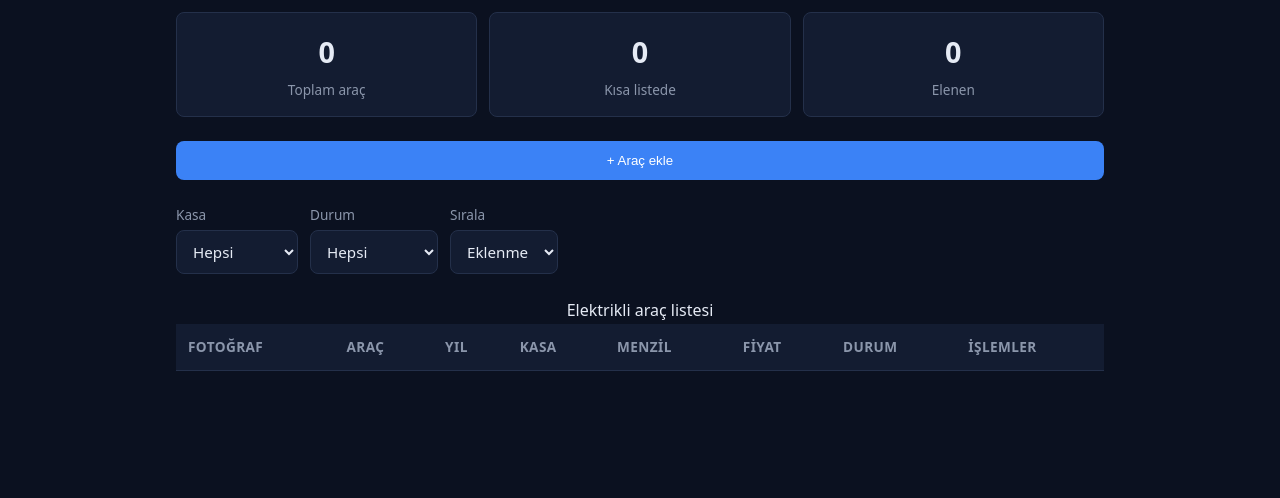
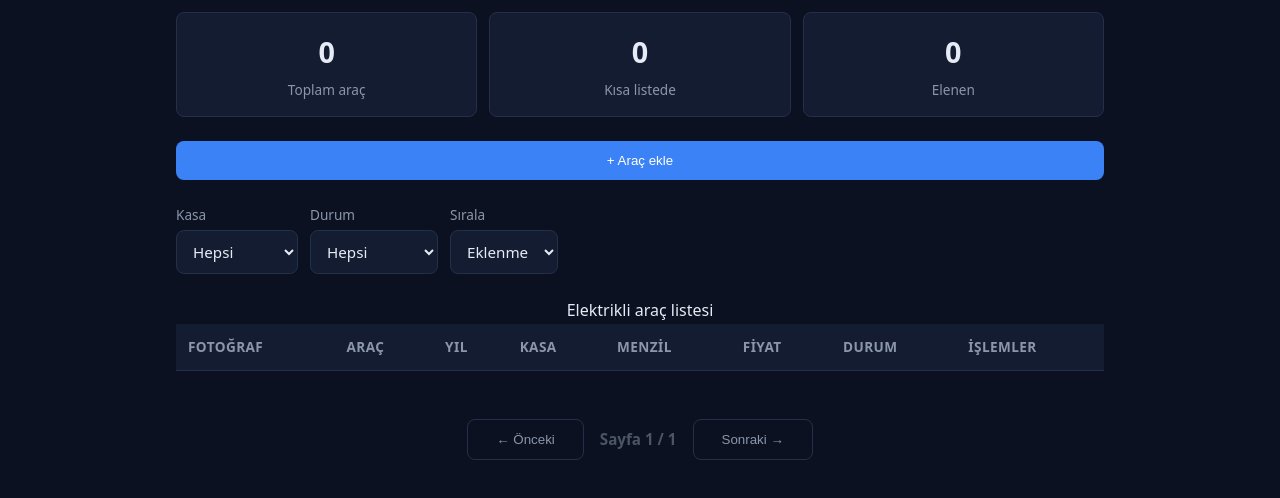
Before and after one commit to ertugrulmertkara/CatalogEcars, a plain HTML site: page app.html in a window 1280 px wide. Shown: the part 62-560 px from the top of the page. Drawn offline with Linux system fonts and the light colour scheme; no server answers.

Commit message:
Pagination eklendi

```diff
--- a/app.html
+++ b/app.html
@@ -210,7 +210,11 @@
         </tbody>
       </table>
     </main>
-
+        <div class="pagination" id="pagination-controls">
+      <button type="button" id="prev-page-btn" class="btn btn-ghost" disabled>← Önceki</button>
+      <span id="page-info" class="page-info">Sayfa 1 / 1</span>
+      <button type="button" id="next-page-btn" class="btn btn-ghost">Sonraki →</button>
+    </div>
   </div>
 
   <script src="js/app.js"></script>
--- a/css/style.css
+++ b/css/style.css
@@ -355,3 +355,17 @@ label {
     border-radius: 0 !important;
   }
 }
+
+.pagination {
+  display: flex;
+  justify-content: center;
+  align-items: center;
+  gap: 1rem;
+  margin: 1.5rem 0 3rem;
+}
+
+.page-info {
+  font-weight: 600;
+  font-size: 0.95rem;
+  color: #4b5563;
+}
```
